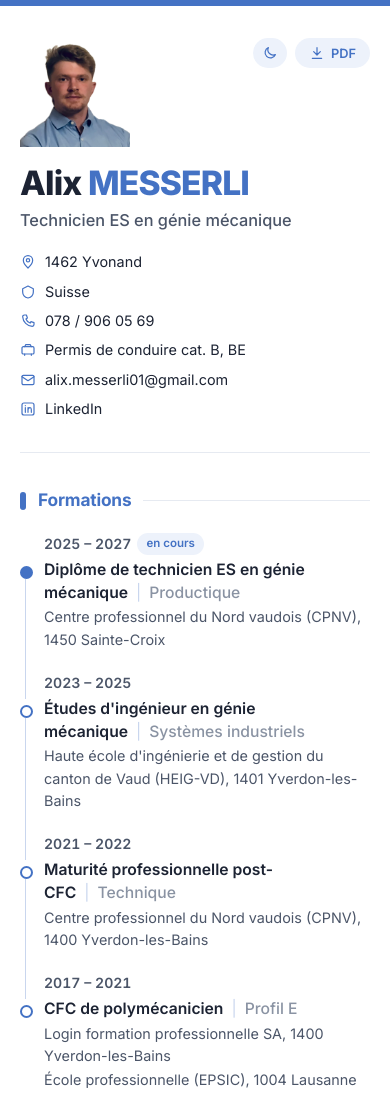
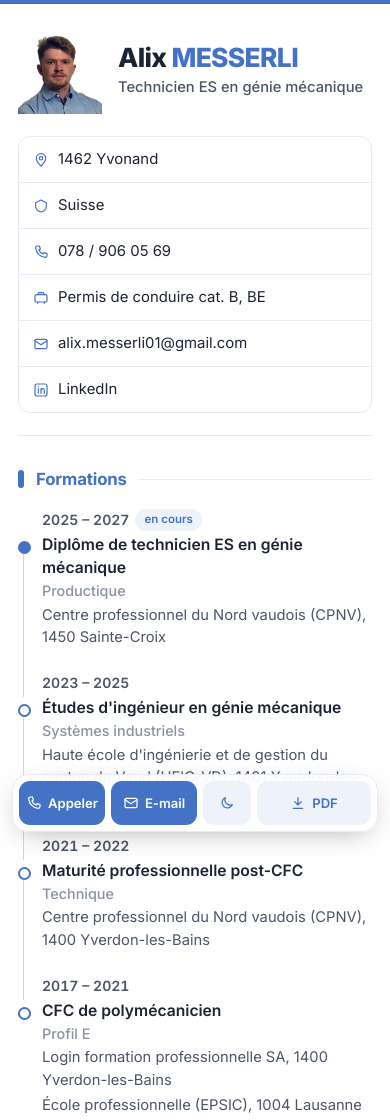
Before and after one commit to alix-messerli/alix-messerli.github.io, a plain HTML site: page index.html in a window 390 px wide. Shown: the top 1120 px of the page. Drawn offline with Linux system fonts and the light colour scheme.

Commit message:
[Automatic deployment] Version smartphone : en-tête compact, barre d'actions, lecture aérée
Co-Authored-By: Claude Opus 5.5 <noreply@anthropic.com>
Claude-Session: https://claude.ai/code/session_01Jq6hmCzoj9BmCno7Zdmqhq

```diff
--- a/index.html
+++ b/index.html
@@ -48,6 +48,12 @@
 <li><svg viewBox="0 0 24 24"><rect x="3" y="3" width="18" height="18" rx="3"/><path d="M8 10v7 M8 7v.01 M12 17v-7 M12 13.5c0-2 1.2-3.5 3-3.5s2 1.3 2 3v4"/></svg><a href="https://www.linkedin.com/in/alix-messerli-235281214/" target="_blank" rel="noopener">LinkedIn</a></li>            </ul>
         </div>
         <div class="actions">
+            <a class="mobile-only action-link" href="tel:+41789060569">
+                <svg viewBox="0 0 24 24"><path d="M6.6 3h3l1.5 4.5-2.2 1.4a11 11 0 0 0 6.2 6.2l1.4-2.2L21 14.4v3A2.6 2.6 0 0 1 18.4 20 15.4 15.4 0 0 1 4 5.6 2.6 2.6 0 0 1 6.6 3z"/></svg>Appeler
+            </a>
+            <a class="mobile-only action-link" href="mailto:alix.messerli01@gmail.com">
+                <svg viewBox="0 0 24 24"><rect x="3" y="5" width="18" height="14" rx="2"/><path d="M3 7l9 6 9-6"/></svg>E-mail
+            </a>
             <button type="button" class="icon-btn" onclick="toggleTheme()" aria-label="Basculer entre mode clair et mode sombre" title="Mode clair / sombre">
                 <svg class="moon" viewBox="0 0 24 24"><path d="M20 14.5A8 8 0 0 1 9.5 4a8 8 0 1 0 10.5 10.5z"/></svg>
                 <svg class="sun" viewBox="0 0 24 24"><circle cx="12" cy="12" r="4"/><path d="M12 2v2 M12 20v2 M4.9 4.9l1.4 1.4 M17.7 17.7l1.4 1.4 M2 12h2 M20 12h2 M4.9 19.1l1.4-1.4 M17.7 6.3l1.4-1.4"/></svg>
--- a/static/css/styles.css
+++ b/static/css/styles.css
@@ -127,6 +127,7 @@ h1 span { color: var(--blue); }
     transition: background .15s, color .15s;
 }
 .icon-btn { padding: 7px 9px; }
+.mobile-only { display: none !important; }
 .icon-btn svg {
     width: 16px; height: 16px;
     fill: none; stroke: var(--blue); stroke-width: 1.8;
@@ -289,19 +290,93 @@ h2::after {
     text-align: right;
 }
 
-/* ---------- Mobile ---------- */
+/* ---------- Smartphone ---------- */
 @media screen and (max-width: 760px) {
-    body { padding: 0; }
-    .page { border-radius: 0; padding: 28px 20px; box-shadow: none; }
-    .header { grid-template-columns: 1fr; gap: 18px; }
-    .photo img { width: 110px; height: 113px; }
-    .details { grid-template-columns: 1fr; }
-    .actions { top: 4px; }
-    .item { grid-template-columns: 1fr; gap: 4px; }
+    body { padding: 0 0 84px; font-size: 15.5px; }
+    .page { border-radius: 0; padding: 24px 18px 28px; box-shadow: none; border-top-width: 4px; }
+
+    /* En-tête compact : photo + nom côte à côte */
+    .header {
+        grid-template-columns: 84px 1fr;
+        grid-template-areas: "photo name" "photo headline" "details details";
+        gap: 4px 16px;
+        align-items: end;
+        padding-bottom: 22px;
+    }
+    .identity { display: contents; }
+    .photo { grid-area: photo; align-self: center; }
+    .photo img { width: 84px; height: 86px; }
+    h1 { grid-area: name; font-size: 1.65rem; align-self: end; }
+    .headline { grid-area: headline; margin: 0; font-size: .92rem; align-self: start; }
+    .details {
+        grid-area: details;
+        grid-template-columns: 1fr;
+        gap: 0;
+        margin-top: 18px;
+        border: 1px solid var(--rule);
+        border-radius: 12px;
+        overflow: hidden;
+    }
+    .details li { padding: 11px 14px; font-size: .93rem; }
+    .details li + li { border-top: 1px solid var(--rule); }
+    .details a { flex: 1; }
+
+    /* Barre d'actions fixe en bas */
+    .actions {
+        position: fixed;
+        top: auto; right: 12px; left: 12px;
+        bottom: calc(12px + env(safe-area-inset-bottom));
+        z-index: 10;
+        justify-content: space-between;
+        gap: 6px;
+        padding: 6px;
+        border-radius: 16px;
+        background: color-mix(in srgb, var(--page) 88%, transparent);
+        -webkit-backdrop-filter: blur(12px);
+        backdrop-filter: blur(12px);
+        border: 1px solid var(--rule);
+        box-shadow: 0 8px 28px -10px rgba(0, 0, 0, .35);
+    }
+    .mobile-only { display: inline-flex !important; }
+    .action-link, .actions .print-btn, .actions .icon-btn {
+        flex: 1;
+        justify-content: center;
+        min-height: 44px;
+        border-radius: 11px;
+        font-size: .82rem;
+    }
+    .actions .icon-btn { flex: 0 0 48px; }
+    .action-link {
+        align-items: center; gap: 6px;
+        font: 600 .82rem var(--font);
+        color: var(--page);
+        background: var(--blue);
+    }
+    .action-link svg {
+        width: 16px; height: 16px;
+        fill: none; stroke: currentColor; stroke-width: 1.8;
+        stroke-linecap: round; stroke-linejoin: round;
+    }
+    .action-link:hover { color: var(--page); }
+
+    /* Sections */
+    section { margin-top: 30px; }
+    h2 { font-size: 1.05rem; margin-bottom: 16px; }
+
+    /* Frise : titre puis précision sur une ligne séparée */
+    .item { grid-template-columns: 1fr; gap: 3px; padding-bottom: 22px; }
     .when { flex-direction: row; align-items: center; padding-left: 24px; }
     .what::after { top: 20px; bottom: -48px; }
+    .sep { display: none; }
+    .what h3 .muted { display: block; font-size: .9rem; margin-top: 1px; }
+    .place, .tasks li { font-size: .92rem; }
+
+    /* Compétences / langues */
     .split { grid-template-columns: 1fr; }
     .skills > div { grid-template-columns: 1fr; gap: 6px; }
+    .skills > div + div { margin-top: 14px; }
+    .chips li { padding: 4px 11px; font-size: .85rem; }
+    .foot { text-align: center; }
 }
 
 /* ---------- Impression / PDF A4 ---------- */
```
